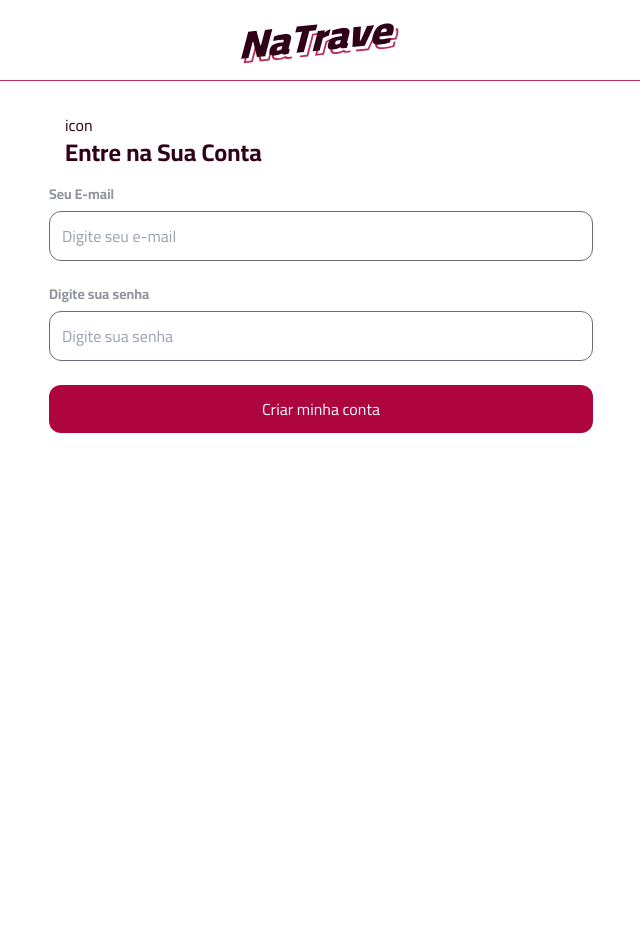
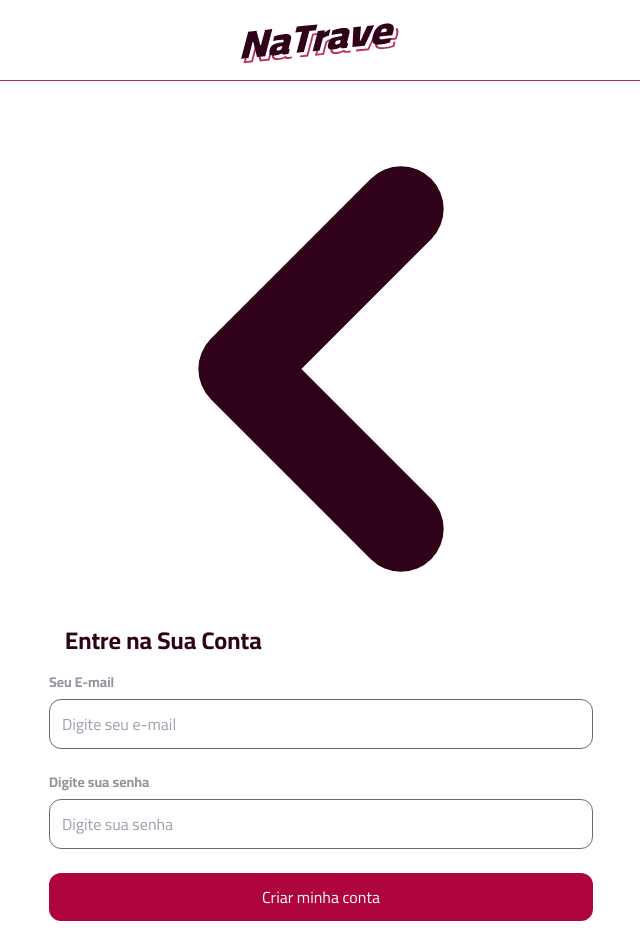
Before and after one commit to hugossilva2/Codar.me, a React (Vite) app in the folder projeto/web/: page /login in a window 1280 px wide. Shown: the whole page, without its empty margins (319-959 px from the left). Before the commit the page ends 800 px from the top, so only its background shows below. Built offline with nearby package versions, Linux system fonts and the light colour scheme.

Commit message:
inserir Icon

```diff
--- a/projeto/web/package.json
+++ b/projeto/web/package.json
@@ -23,6 +23,7 @@
     "autoprefixer": "^10.4.12",
     "postcss": "^8.4.17",
     "tailwindcss": "^3.1.8",
-    "vite": "^3.1.0"
+    "vite": "^3.1.0",
+    "vite-plugin-svgr": "^2.2.1"
   }
 }
--- a/projeto/web/src/components/icons/index.jsx
+++ b/projeto/web/src/components/icons/index.jsx
@@ -1,7 +1,10 @@
+import { ReactComponent as arrowLeft } from './svgs/arrow-left.svg'
 
+const icons = {
+    arrowLeft
+}
 
-export const Icon = () => (
-    <div>
-        icon
-    </div>
-)
+export const Icon = ({name, ...props}) => {
+    const Element = icons[name]
+    return<Element {...props}/>
+}
--- a/projeto/web/src/pages/Login/index.jsx
+++ b/projeto/web/src/pages/Login/index.jsx
@@ -14,7 +14,7 @@ export const Login = () => {
             </header>
             <main className="container max-w-xl p-4">
                 <div className="p-4">
-                    <Icon/>
+                    <Icon name="arrowLeft"/>
                     <h2 className="text-xl font-bold">
                         Entre na Sua Conta
                     </h2>
--- a/projeto/web/vite.config.js
+++ b/projeto/web/vite.config.js
@@ -1,7 +1,8 @@
 import { defineConfig } from 'vite'
 import react from '@vitejs/plugin-react'
+import svgr from 'vite-plugin-svgr'
 
 // https://vitejs.dev/config/
 export default defineConfig({
-  plugins: [react()]
+  plugins: [react(), svgr()]
 })
```
Also changed, not shown: 1 other file (tests, documents, lock files or other folders).
